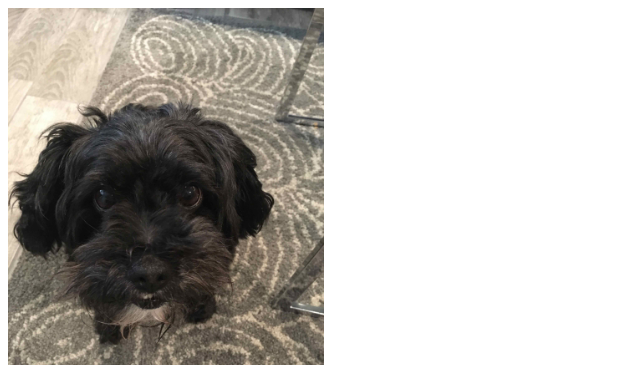
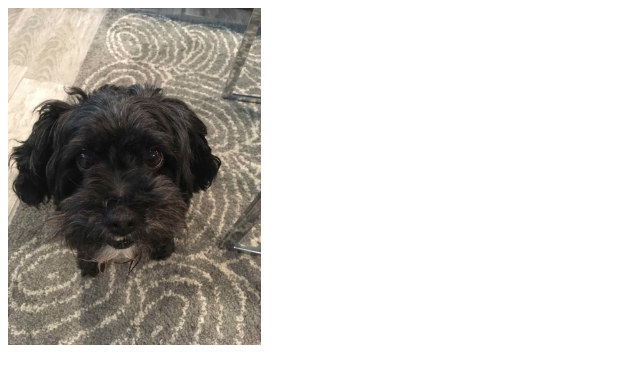
Before and after one commit to yizhiyin86/yizhiyin86.github.io, a plain HTML site: page index.html in a window 1280 px wide. Shown: the top 365 px of the page, without its empty margins (0-640 px from the left). Drawn offline with Linux system fonts and the light colour scheme.

Commit message:
change image size

```diff
--- a/index.html
+++ b/index.html
@@ -5,7 +5,7 @@
     <meta name="viewport" content="width=device-width, initial-scale=1.0">
     <meta http-equiv="X-UA-Compatible" content="ie=edge">
     <title>Yizhi Yin</title>
-    <img style="width:25%" src="buddy.jpg" alt="Yizhi Yin">
+    <img style="width:20%" src="buddy.jpg" alt="Yizhi Yin">
 </head>
 <body>
         <h1>Yizhi Yin</h1>
```
Also changed, not shown: 1 other file.
